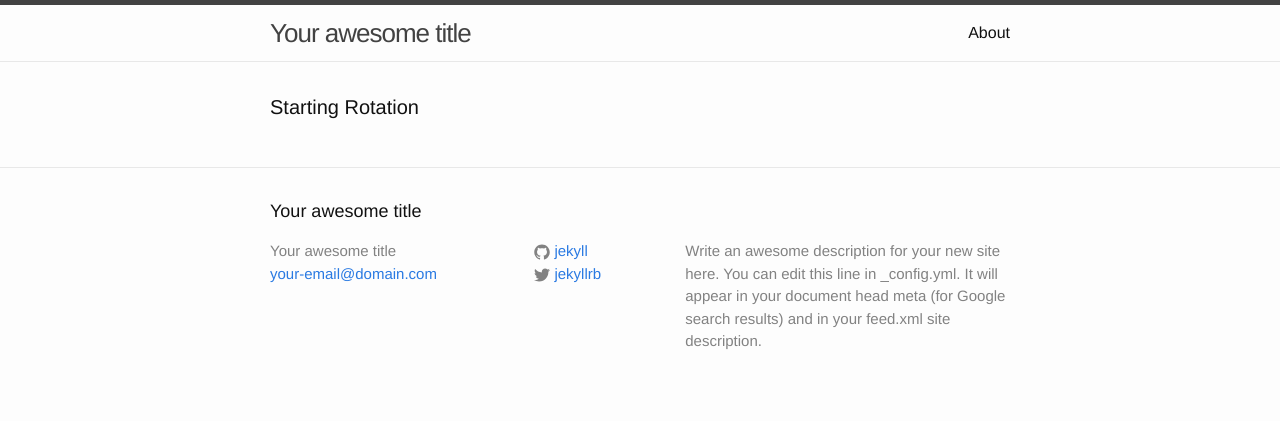
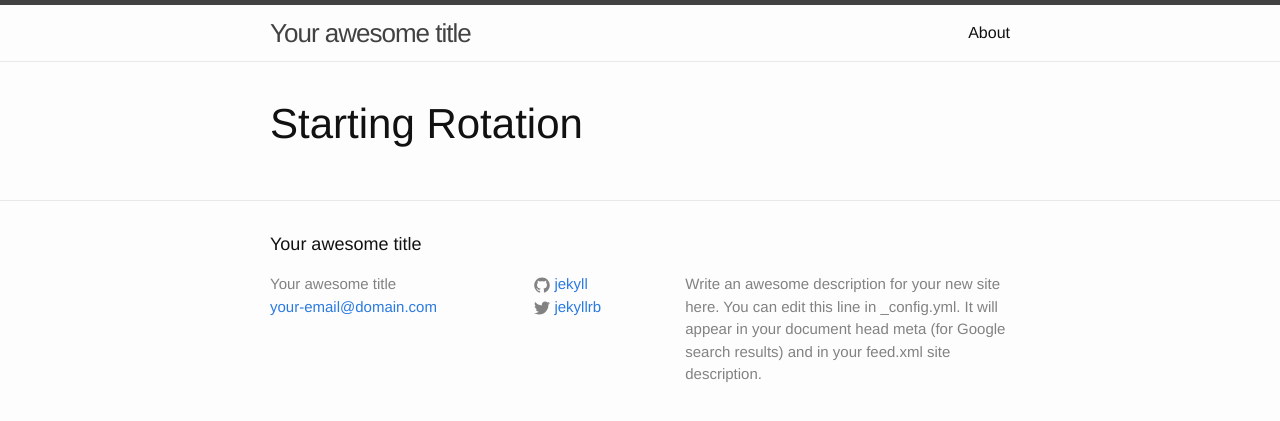
Before and after one commit to robbiejunge/robbiejunge.github.io, a Jekyll site: the page built from index.html, in a window 1280 px wide. Shown: the top 421 px of the page. Built offline with Jekyll 4.4.1, drawn with Linux system fonts in a browser that asks for light colours.

Commit message:
starting

```diff
--- a/index.html
+++ b/index.html
@@ -2,9 +2,16 @@
 layout: default
 ---
 
-<div class="home">
+<!DOCTYPE html>
+<html lang="en">
+<head>
+	<meta charset="UTF-8">
+	<title>Starting Rotation</title>
+	<link rel="stylesheet" href="style.css">
+	<script src="turntable.min.js"></script>
 
-  <h1 class="page-heading">Starting Rotation</h1>
+	</head>
+	<div>
 
-
-</div>
+		<h1>Starting Rotation</h1>
+	</div>
--- /dev/null
+++ b/style.css
@@ -0,0 +1,5 @@
+h1{
+	font-family: 'helvetica';
+	font-size: 42px;
+
+}
```
